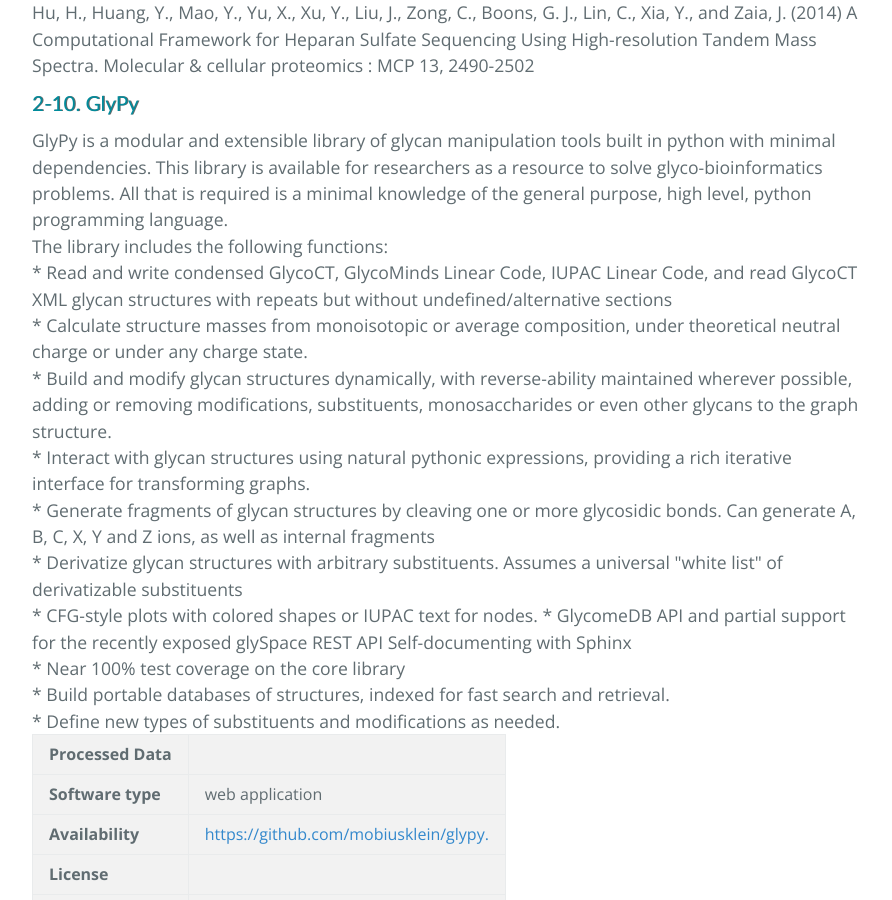
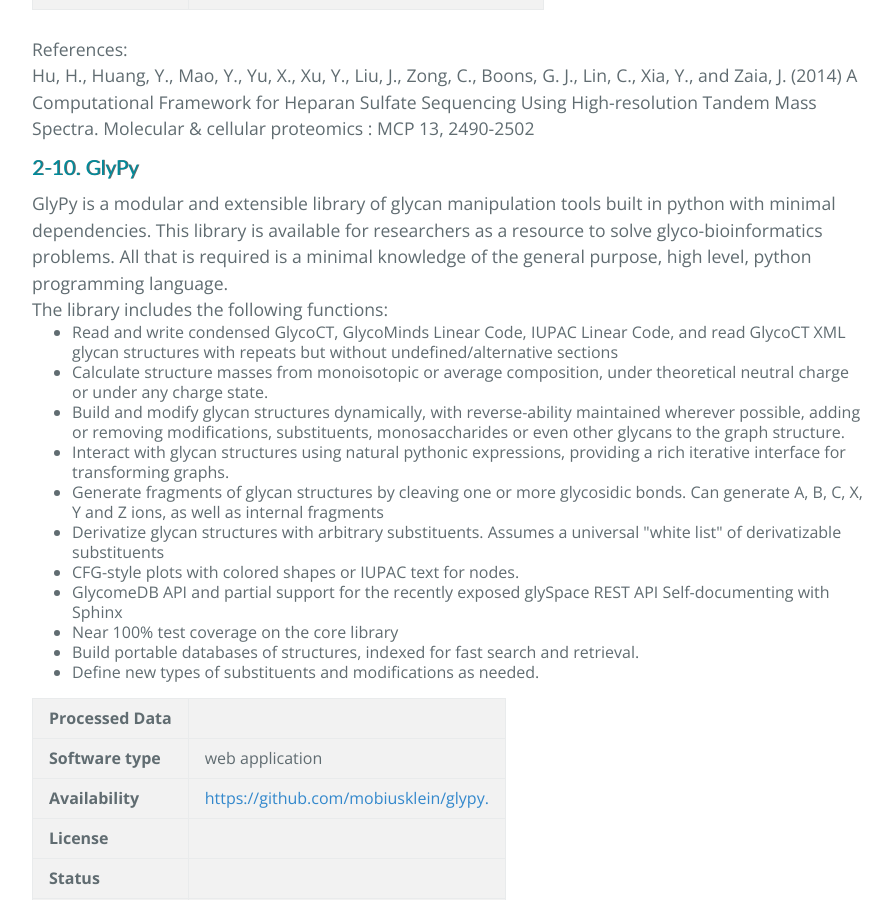
Before and after one commit to glycoinfo/glic-old, a Jekyll site: the page built from software/index.md, in a window 1280 px wide and 900 px high, scrolled down 5527 px. Shown: the whole window, without its empty margins (192-1084 px from the left). Built offline with Jekyll 4.4.1, drawn with Linux system fonts in a browser that asks for light colours; nearby versions of some CDN libraries; Markdown is read by kramdown in place of the engine named in the settings; some of the changed text lies outside the part shown.

Commit message:
Update index.md

```diff
--- a/software/index.md
+++ b/software/index.md
@@ -246,7 +246,7 @@
 </table>
 
 <h3>2-7. ISOGlyP (Isoform Specific O-Glycosylation Prediction)</h3>
-ISOGlyP  analizes and roughly predicts isoform specific sites of mucin O-glycosylation for an entered protein sequence .  Future goals are to add the long range enhancing effects of remote O-glycosylation and the action of multiple transferases.  This work is being performed by a collaboration of Thomas Gerken at Case Western Reserve Univ. (School of Medicine) and  Ming-Ying Leung at the Univ. Texas at El Paso (Professor of Mathematical Sci. and Director Bioinformatics Program).  The Gerken  lab is generating the actual data utilizing a series of unique random (glyco)peptides (refs below) and the Leung lab has developed the web site.  We presently have the peptide sequence motif/propensity data for 10 of the 20 isoforms on the site and have generated the remote glycopeptide data on ~11 isoforms (not yet on the site).  We also have plans for developing similar approaches to predict the Core 1, Core 3 and sialylation substitution of the peptide GalNAc by similar methods.<br>
+ISOGlyP  analizes and roughly predicts isoform specific sites of mucin O-glycosylation for an entered protein sequence .  Future goals are to add the long range enhancing effects of remote O-glycosylation and the action of multiple transferases.  This work is being performed by a collaboration of Thomas Gerken at Case Western Reserve Univ. (School of Medicine) and  Ming-Ying Leung at the Univ. Texas at El Paso (Professor of Mathematical Sci. and Director Bioinformatics Program).  The Gerken  lab is generating the actual data utilizing a series of unique random (glyco)peptides (refs below) and the Leung lab has developed the web site.  We presently have the peptide sequence motif/propensity data for 10 of the 20 isoforms on the site and have generated the remote glycopeptide data on ~11 isoforms (not yet on the site).  We also have plans for developing similar approaches to predict the Core 1, Core 3 and sialylation substitution of the peptide GalNAc by similar methods.
 <table>
 <tr>
 <td><strong>Processed Data</strong></td>
@@ -290,10 +290,10 @@
 
 <h3>2-8. GlycReSoft  (1)</h3>
 GlyReSoft is a modular software tool for assigning site specific glycosylation from bottom-up mass spectrometry data sets.  The tool accepts LC-MS data from any vendor converted into public data formats and contains modules for following tasks:<br>
-* Assigning and scoring glycomics LC-MS profiling data.
-* Calculating glycopeptide search space size informed by glycomics and proteomics information.
-* Assigning and scoring glycopeptide MS and tandem mass spectra.
-* Calculating false discovery rates from glycopeptide search spaces constructed using glycomics and proteomics data.<br>
+<ul><li>Assigning and scoring glycomics LC-MS profiling data.</li>
+<li>Calculating glycopeptide search space size informed by glycomics and proteomics information.</li>
+<li>Assigning and scoring glycopeptide MS and tandem mass spectra.</li>
+<li>Calculating false discovery rates from glycopeptide search spaces constructed using glycomics and proteomics data.</li></ul>
 <table>
 <tr>
 <td><strong>Processed Data</strong></td>
@@ -327,12 +327,12 @@
 <td><strong>Contacts</strong></td>
 <td>Joseph Zaia: <a href="mailto:jzaia@bu.edu">jzaia@bu.edu</a></td>
 </tr>
-</table>
+</table><br>
 References:<br>
 Maxwell, E., Tan, Y., Tan, Y., Hu, H., Benson, G., Aizikov, K., Conley, S., Staples, G. O., Slysz, G. W., Smith, R. D., and Zaia, J. (2012) GlycReSoft:A Software Package for Automated Recognition of Glycans from LC/MS Data. PLoS ONE 7, e45474</a><br>
 
 <h3>2-9. HS-SEQ (2)</h3>
-HS-SEQ is a comprehensive algorithm for sequencing of glycosaminoglycan saccharides from activated electron dissociation (ExD) tandem mass spectra.  ExD methods encompass ion electron detachment dissociation (EDD) and negative electron transfer dissociation (nETD).<br>
+HS-SEQ is a comprehensive algorithm for sequencing of glycosaminoglycan saccharides from activated electron dissociation (ExD) tandem mass spectra. ExD methods encompass ion electron detachment dissociation (EDD) and negative electron transfer dissociation (nETD).
 <table>
 <tr>
 <td><strong>Processed Data</strong></td>
@@ -364,28 +364,27 @@
 </tr>
 <tr>
 <td><strong>Contacts</strong></td>
-<td>Joseph Zaia: <a href="mailto:jzaia@bu.edu">jzaia@bu.edu</a></td>
+<td>Joseph Zaia:<a href="mailto:jzaia@bu.edu">jzaia@bu.edu</a></td>
 </tr>
-</table>
+</table><br>
 References:<br>
 Hu, H., Huang, Y., Mao, Y., Yu, X., Xu, Y., Liu, J., Zong, C., Boons, G. J., Lin, C., Xia, Y., and Zaia, J. (2014) A Computational Framework for Heparan Sulfate Sequencing Using High-resolution Tandem Mass Spectra. Molecular & cellular proteomics : MCP 13, 2490-2502<br>
 
 <h3>2-10. GlyPy</h3>
 GlyPy is a modular and extensible library of glycan manipulation tools built in python with minimal dependencies.   This library is available for researchers as a resource to solve glyco-bioinformatics problems.  All that is required is a minimal knowledge of the general purpose, high level, python programming language.<br>
 The library includes the following functions:<br>
-* Read and write condensed GlycoCT, GlycoMinds Linear Code, IUPAC Linear Code, and read GlycoCT XML glycan structures with repeats but without undefined/alternative sections<br>
-* Calculate structure masses from monoisotopic or average composition, under theoretical neutral charge or under any charge state.
-<br>
-* Build and modify glycan structures dynamically, with reverse-ability maintained wherever possible, adding or removing modifications, substituents, monosaccharides or even other glycans to the graph structure.<br>
-* Interact with glycan structures using natural pythonic expressions, providing a rich iterative interface for transforming graphs.<br>
-* Generate fragments of glycan structures by cleaving one or more glycosidic bonds. Can generate A, B, C, X, Y and Z ions, as well as internal fragments<br>
-* Derivatize glycan structures with arbitrary substituents. Assumes a universal "white list" of derivatizable substituents<br>
-* CFG-style plots with colored shapes or IUPAC text for nodes.
-* GlycomeDB API and partial support for the recently exposed glySpace REST API
-Self-documenting with Sphinx<br>
-* Near 100% test coverage on the core library<br>
-* Build portable databases of structures, indexed for fast search and retrieval.<br>
-* Define new types of substituents and modifications as needed.<br>
+<ul><li>Read and write condensed GlycoCT, GlycoMinds Linear Code, IUPAC Linear Code, and read GlycoCT XML glycan structures with repeats but without undefined/alternative sections</li>
+<li>Calculate structure masses from monoisotopic or average composition, under theoretical neutral charge or under any charge state.</li>
+<li>Build and modify glycan structures dynamically, with reverse-ability maintained wherever possible, adding or removing modifications, substituents, monosaccharides or even other glycans to the graph structure.</li>
+<li>Interact with glycan structures using natural pythonic expressions, providing a rich iterative interface for transforming graphs.</li>
+<li>Generate fragments of glycan structures by cleaving one or more glycosidic bonds. Can generate A, B, C, X, Y and Z ions, as well as internal fragments</li>
+<li>Derivatize glycan structures with arbitrary substituents. Assumes a universal "white list" of derivatizable substituents</li>
+<li>CFG-style plots with colored shapes or IUPAC text for nodes.</li>
+<li>GlycomeDB API and partial support for the recently exposed glySpace REST API
+Self-documenting with Sphinx</li>
+<li>Near 100% test coverage on the core library</li>
+<li>Build portable databases of structures, indexed for fast search and retrieval.</li>
+<li>Define new types of substituents and modifications as needed.</li></ul>
 <table>
 <tr>
 <td><strong>Processed Data</strong></td>
```
